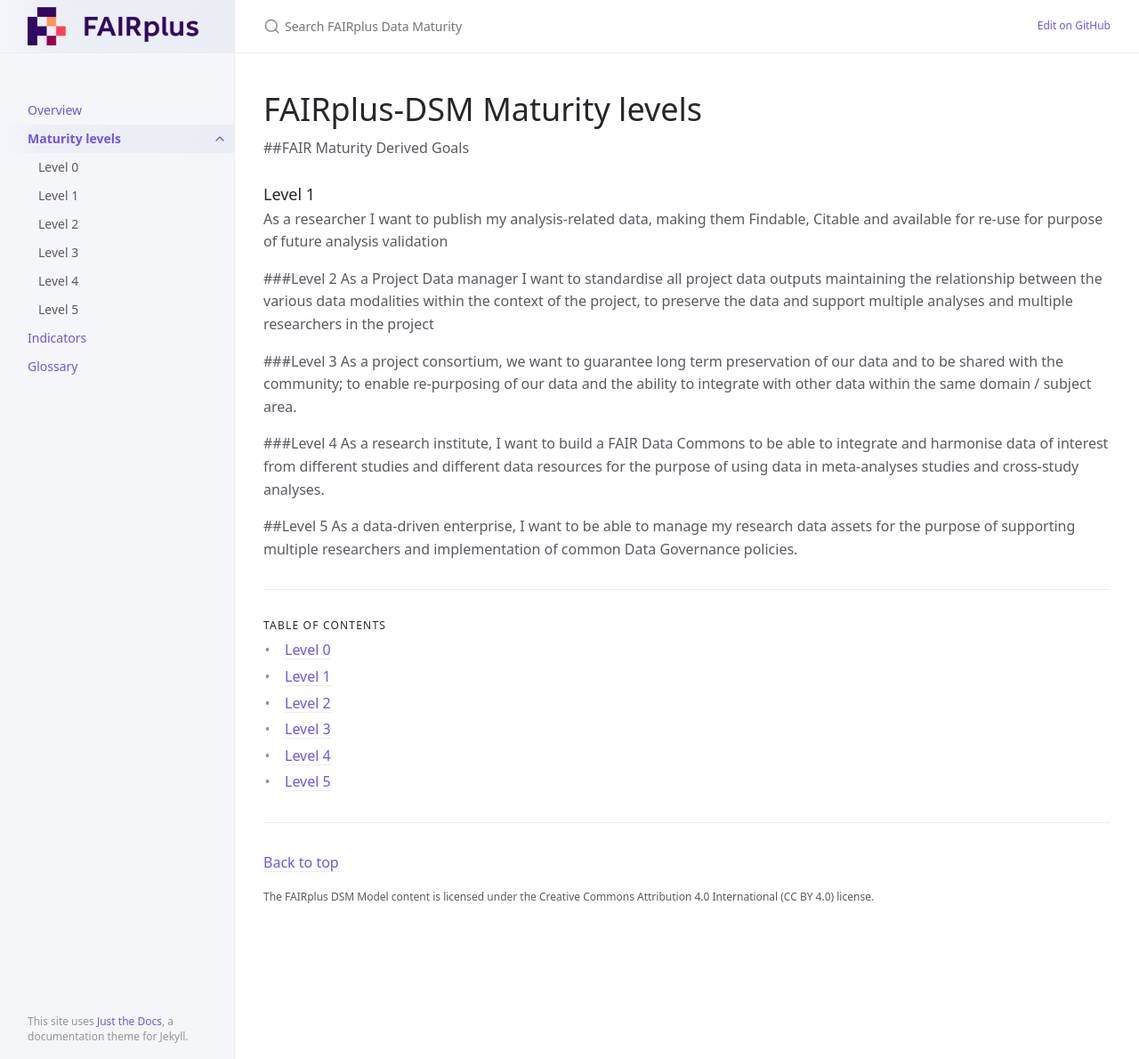
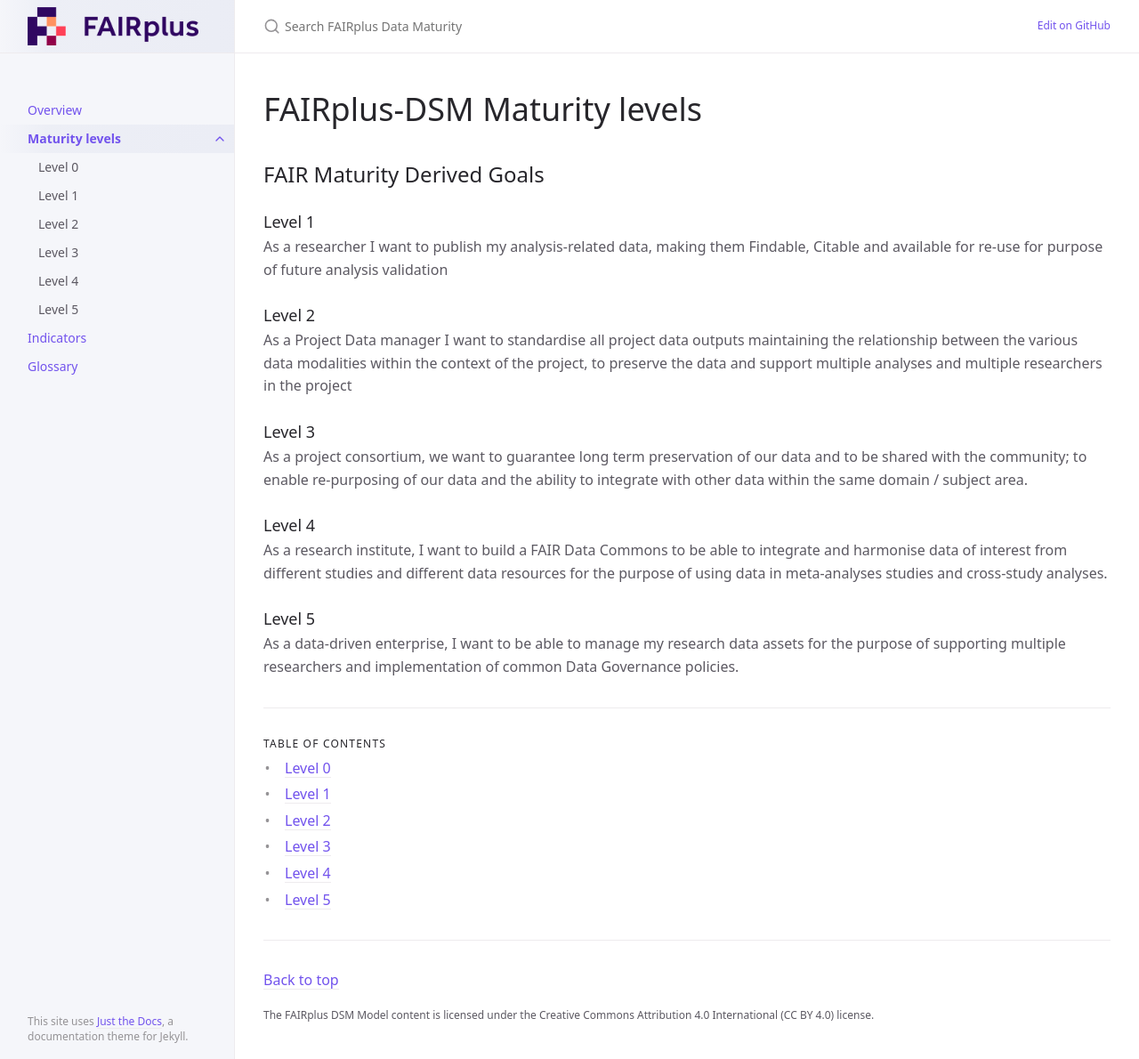
Before and after one commit to FAIRplus/Data-Maturity, a Jekyll site: the page built from docs/Levels/maturity_levels.md, in a window 1280 px wide and 1190 px high. Shown: the whole window at 89% size. Built offline with Jekyll 4.4.1, drawn with Linux system fonts in a browser that asks for light colours.

```diff
--- a/docs/Levels/maturity_levels.md
+++ b/docs/Levels/maturity_levels.md
@@ -8,19 +8,19 @@ permalink: /docs/Levels
 
 # FAIRplus-DSM Maturity levels
 
-##FAIR Maturity Derived Goals
+## FAIR Maturity Derived Goals
 
 ### Level 1
 As a researcher I want to publish my analysis-related data, making them Findable, Citable and available for re-use for purpose of future analysis validation
 
-###Level 2
+### Level 2
 As a Project Data manager I want to standardise all project data outputs maintaining the relationship between the various data modalities within the context of the project, to preserve the data and support multiple analyses and multiple researchers in the project
 
-###Level 3
+### Level 3
 As a project consortium, we want to guarantee long term preservation of our data and to be shared with the community; to enable re-purposing of our data and the ability to integrate with other data within the same domain / subject area.
 
-###Level 4
+### Level 4
 As a research institute, I want to build a FAIR Data Commons to be able to integrate and harmonise data of interest from different studies and different data resources for the purpose of using data in meta-analyses studies and cross-study analyses.
 
-##Level 5
+### Level 5
 As a data-driven enterprise, I want to be able to manage my research data assets for the purpose of supporting multiple researchers and implementation of common Data Governance policies.
```
